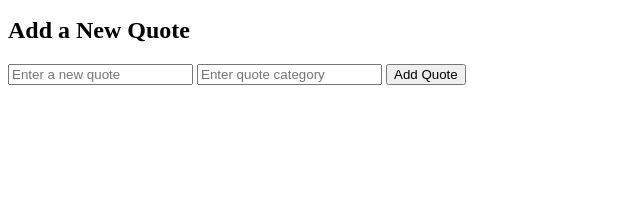
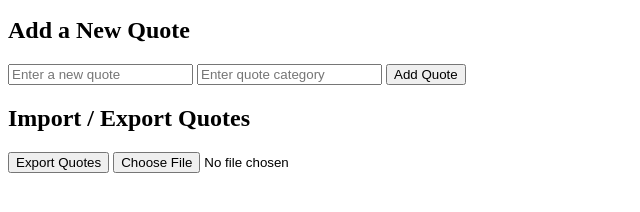
Before and after one commit to migs50/alx_fe_javascript, a plain HTML site: page dom-manipolation/index.html in a window 1280 px wide. Shown: the part 104-316 px from the top of the page, without its empty margins (0-640 px from the left). Drawn offline with Linux system fonts and the light colour scheme.

Commit message:
Update index.html

```diff
--- a/dom-manipolation/index.html
+++ b/dom-manipolation/index.html
@@ -23,6 +23,12 @@
     <button id="addQuoteBtn">Add Quote</button>
   </div>
 
+  <h2>Import / Export Quotes</h2>
+  <div>
+    <button onclick="exportToJsonFile()">Export Quotes</button>
+    <input type="file" id="importFile" accept=".json" onchange="importFromJsonFile(event)" />
+  </div>
+
   <script src="script.js"></script>
 </body>
 </html>
```
